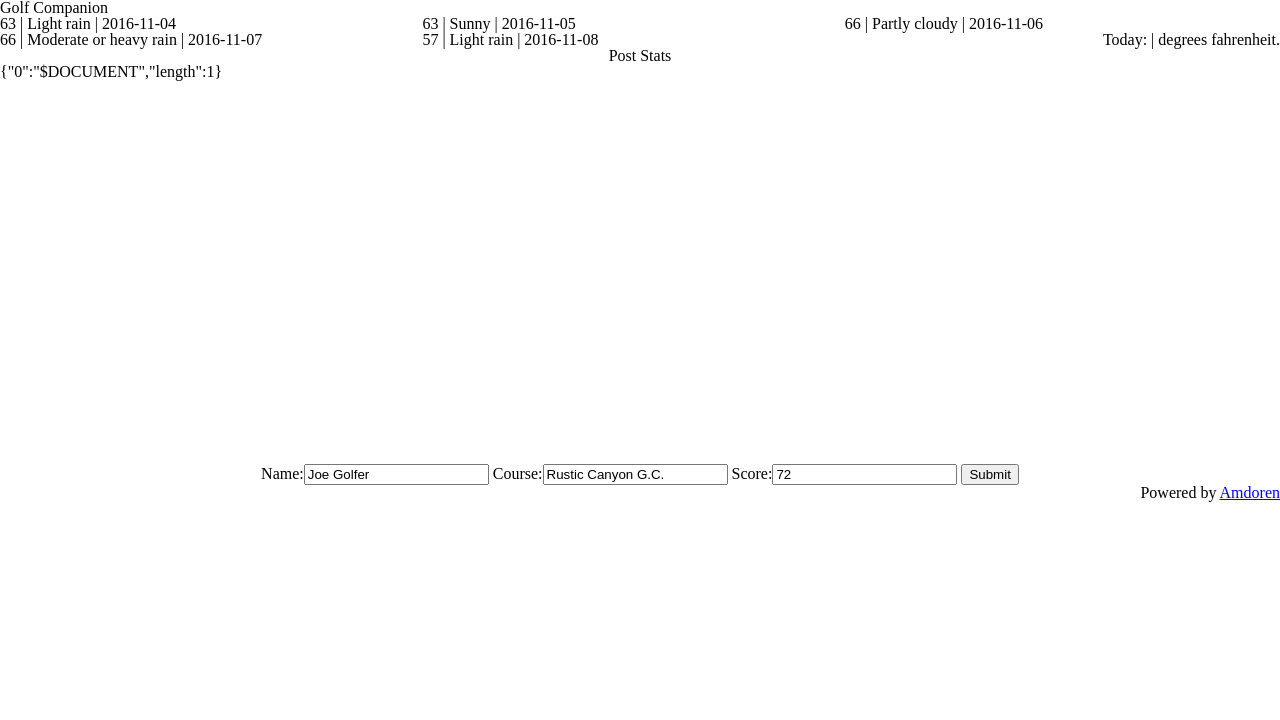
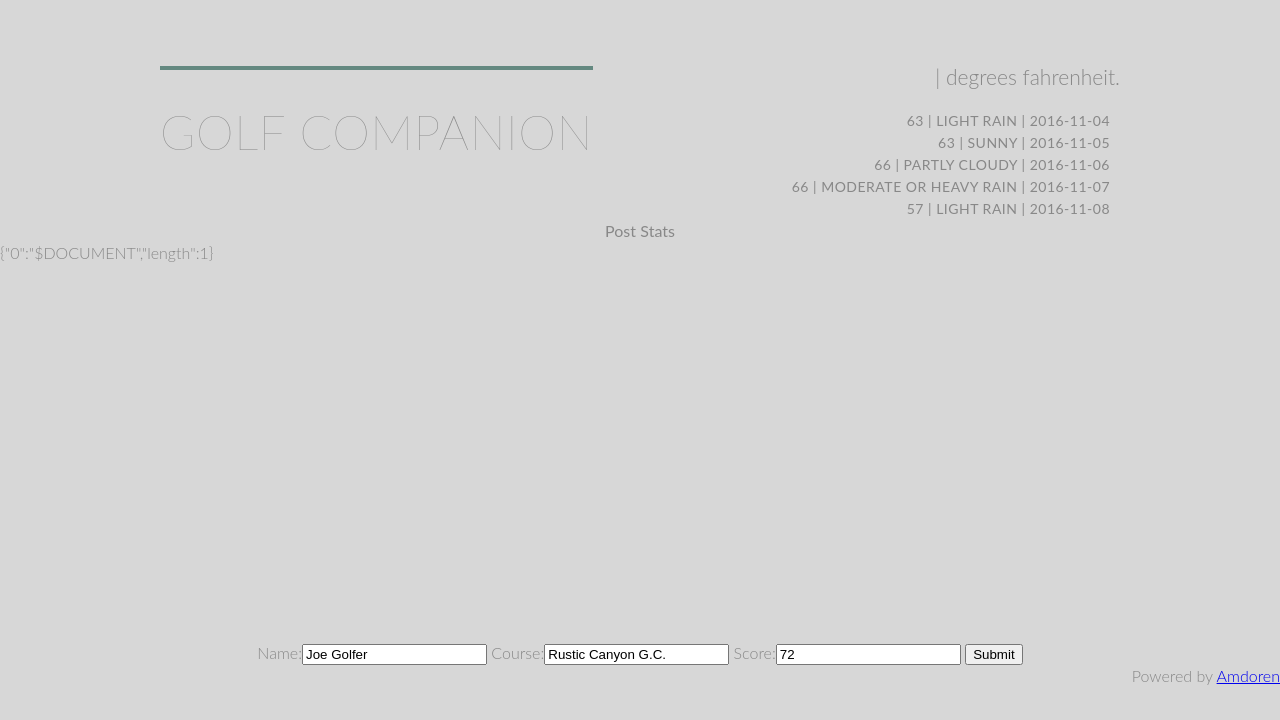
Before and after one commit to TheFern16/golfCompanion, a website: page client/index.html in a window 1280 px wide. Drawn offline with nearby package versions, Linux system fonts and the light colour scheme; some packages are replaced by stand-ins of ours; no server answers.

Commit message:
formatting changes and styling updates

```diff
--- a/client/assets/stylesheets/main.css
+++ b/client/assets/stylesheets/main.css
@@ -51,6 +51,78 @@ table {
 
 */
 
+body {
+  background: #D7D7D7;
+  color: #888;
+  font: 300 16px/22px "Lato", "Opens Sans", "Helvetica Neue", Helvetica, Arial, sans-serif;
+}
+
+
+h1 {
+  font-size: 36px;
+  line-height: 44px;
+}
+
+h2 {
+  font-size: 24px;
+  line-height: 44px;
+}
+
+h3 {
+  font-size: 21px;
+}
+
+h4 {
+  font-size: 18px;
+}
+
+strong {
+  font-weight: 400;
+}
+
+.container,
+.grid {
+  margin: 0 auto;
+  width: 960px;
+}
+
+.container {
+  padding-left: 30px;
+  padding-right: 30px;
+}
+
+.tagline {
+  margin: 66px 0 22px 00;
+  text-align: right;
+}
+
+.primary-nav {
+  font-size: 14px;
+  font-weight: 400;
+  letter-spacing: .5px;
+  text-transform: uppercase;
+}
+
+.logo {
+  border-top: 4px solid #648880;
+  float: left;
+  font-size: 48px;
+  font-weight: 100;
+  letter-spacing: .5px;
+  line-height: 44px;
+  padding: 40px 0 22px 0;
+  text-transform: uppercase;
+}
+
+.primary-header a,
+.primary-footer a {
+  color: #fff;
+}
+
+.primary-header a: hover,
+.primary-footer a: hover {
+  color: #648880;
+}
 
 
 .fiveDayWeather {
@@ -59,3 +131,34 @@ table {
     float: left;
     width: 33%;
 }
+
+.primary-footer small {
+  float: left;
+  font-weight: 400;
+}
+
+.primary-footer {
+  padding-bottom: 44px;
+  padding-top: 44px;
+  color: #648880;
+  font-size: 14px;
+}
+
+.nav {
+  text-align: right;
+}
+
+.nav li {
+  display: inline-block;
+  margin: 0 10px;
+  vertical-align: top;
+}
+
+.nav li: last-child {
+  margin-right: 0;
+}
+
+
+h1, h3, h4, h5, p {
+  margin-bottom: 22px;
+}
--- a/client/index.html
+++ b/client/index.html
@@ -9,19 +9,21 @@
   <script src="https://cdnjs.cloudflare.com/ajax/libs/angular.js/1.6.1/angular-route.js"></script>
   <link rel="stylesheet" href="./assets/stylesheets/main.css"></script>
 </head>
-  <body>
-    <header>
-      <div id="title" ng-controller="GolferController">
-        <h1>Golf Companion</h1>
 
-        <div align="left" ng-repeat="element in hardCoded.forecast" class="fiveDayWeather">
-          {{ element.avg_f }} | {{ element.summary }} | {{ element.date }}
-        </div>
 
-        <div align="right">
-          <strong>Today:</strong> {{ weatherData.data.data.day }} | {{ weatherData.data.data.temperature }} degrees fahrenheit.
-        </div>
-    </header>
+
+<body>
+  <header class="primary-header container group"  ng-controller="GolferController">
+      <h1 class="logo">
+        Golf Companion
+      </h1>
+      <h3 class="tagline">{{ weatherData.data.data.day }} | {{ weatherData.data.data.temperature }} degrees fahrenheit.</h3>
+    <nav class = "nav primary-nav">
+      <ul ng-repeat="element in hardCoded.forecast">
+        <li>{{ element.avg_f }} | {{ element.summary }} | {{ element.date }}</li><!-- -->
+      </ul>
+    </nav>
+  </header>
 
     <center><div id="nav" ng-controller="GolferController">
       <span ng-click="changeView('/')"><strong>Post</strong></span>
```
